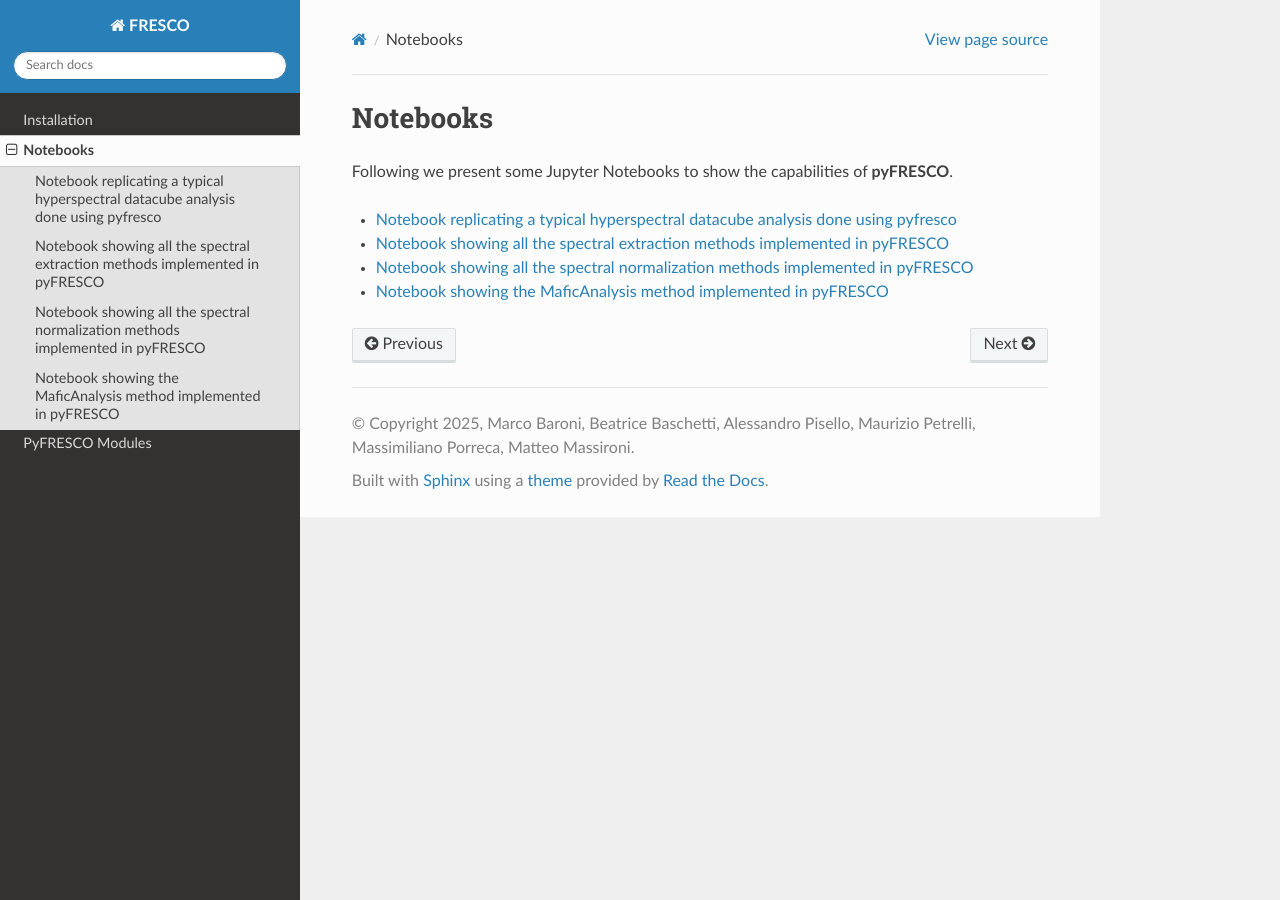
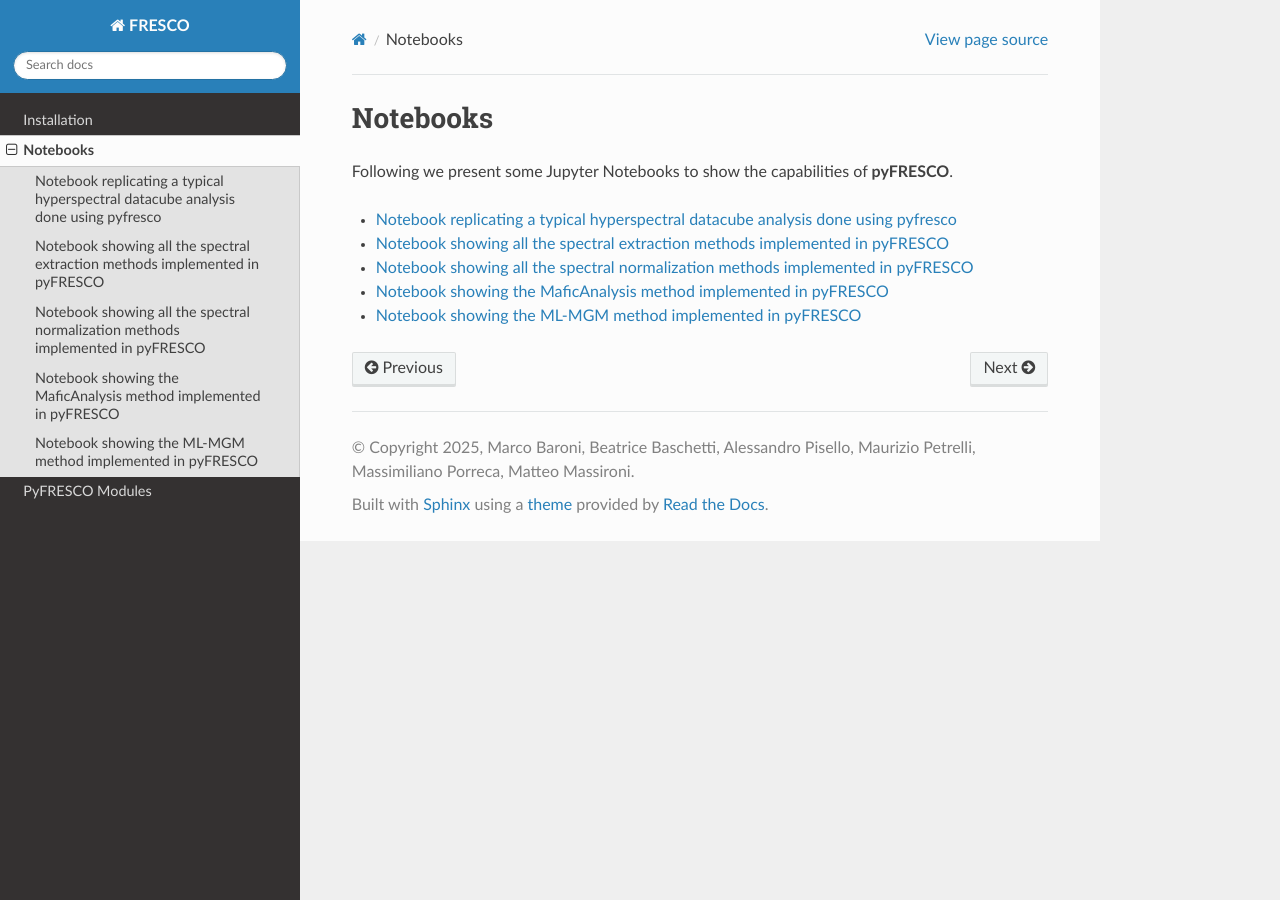
Before and after one commit to MarcoBaroni/pyfresco, a Sphinx documentation site: the page built from docs/notebooks.rst, in a window 1280 px wide. Built offline with Sphinx 7.4.7 and the Read the Docs theme 3.1.0, drawn with Linux system fonts in a browser that asks for light colours.

Commit message:
Update notebooks.rst

```diff
--- a/docs/notebooks.rst
+++ b/docs/notebooks.rst
@@ -10,3 +10,4 @@ Following we present some Jupyter Notebooks to show the capabilities of **pyFRES
    notebooks/notebook2_extraction_methods
    notebooks/notebook3_normalization_methods
    notebooks/notebook4_mafic_analysis
+   notebooks/notebook5_ml_mgm
```
